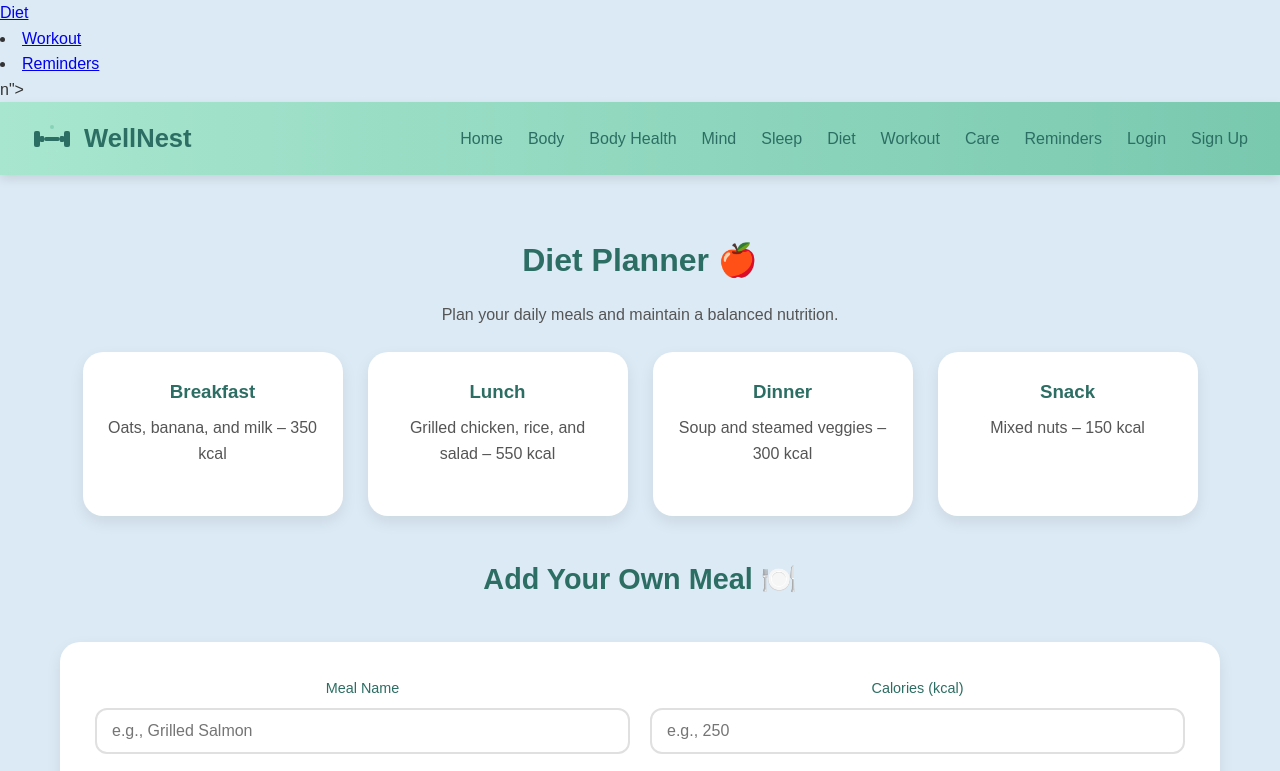
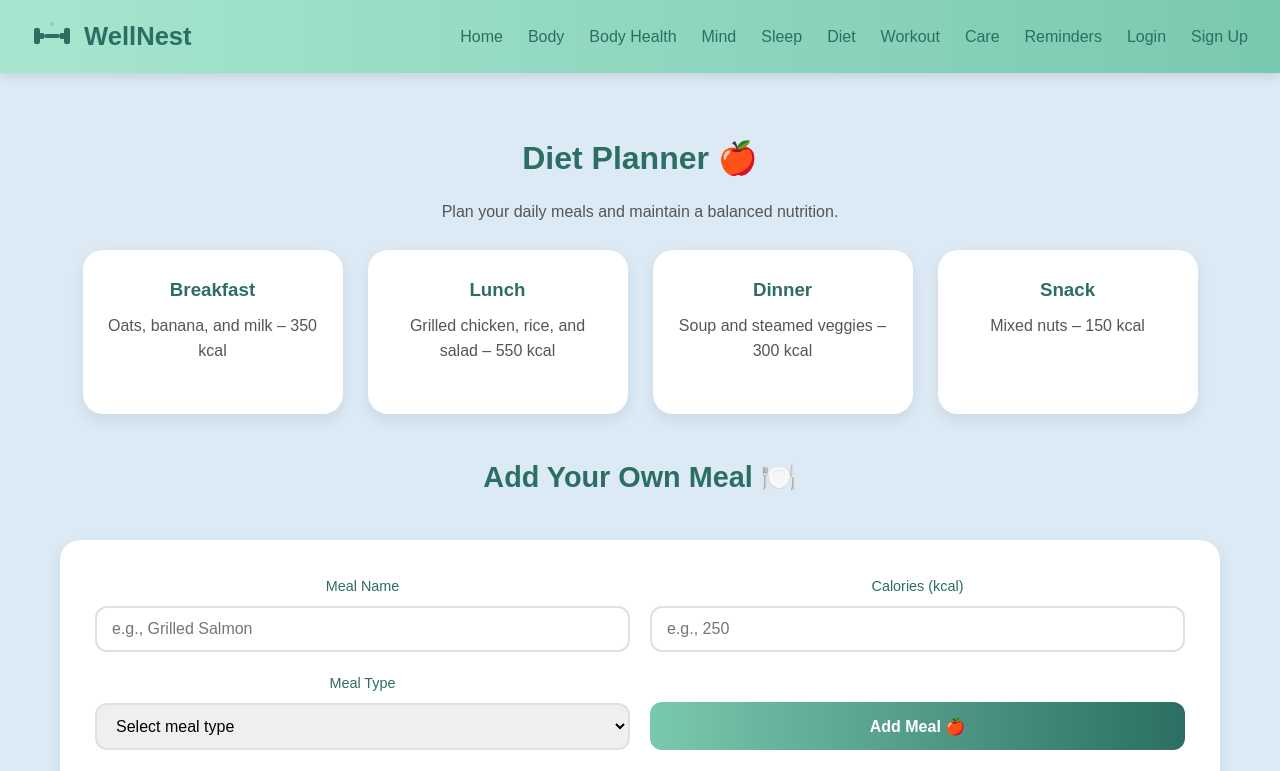
Before and after one commit to tahreemf362/Health-Tracker, a plain HTML site: page diet.html in a window 1280 px wide. Shown: the top 771 px of the page. Drawn offline with Linux system fonts and the light colour scheme; sample sign-in values are in the browser's storage.

Commit message:
Fix: Corrected HTML lang attribute in diet.html - Fixed corrupted html lang attribute and ensured proper HTML structure

```diff
--- a/diet.html
+++ b/diet.html
@@ -1,7 +1,5 @@
 <!DOCTYPE html>
-<html lang=      <li><a href="diet.html" class="active">Diet</a></li>
-      <li><a href="workout.html">Workout</a></li>
-      <li><a href="reminders.html">Reminders</a></li>n">
+<html lang="en">
 <head>
   <meta charset="UTF-8">
   <meta name="viewport" content="width=device-width, initial-scale=1.0">
```
